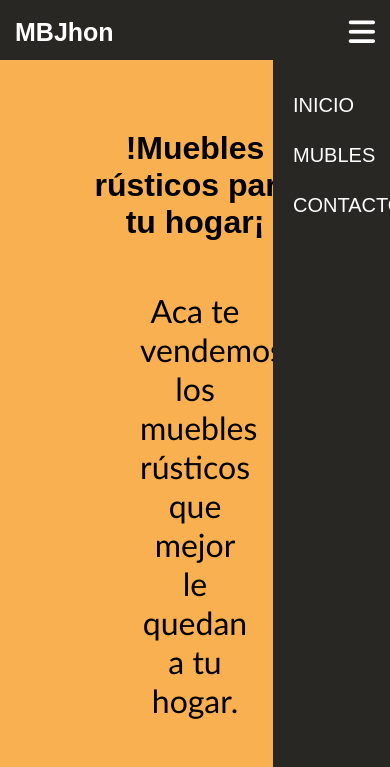
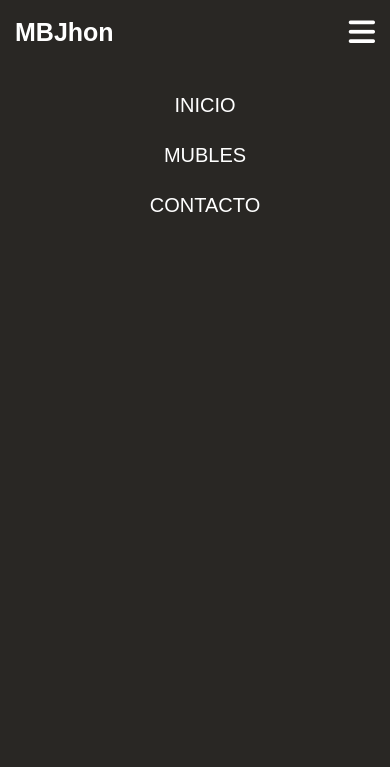
Before and after one commit to kevinn809/MBJhon, a plain HTML site: page index.html in a window 390 px wide. Both pictures are taken after a click on the button 361 px from the left and 32 px from the top of the page. Shown: the top 767 px of the page. Drawn offline with Linux system fonts and the light colour scheme.

Commit message:
Add files via upload

```diff
--- a/css/styles.css
+++ b/css/styles.css
@@ -179,14 +179,14 @@ body {
 
     .nav-menu {
         flex-direction: column ;
-        align-items: left;
+        align-items: center;
         margin: 0;
         background-color: rgb(41, 39, 36);
         position: fixed;
         left: 0;
         top: 60px;
         width: 100%;
-        padding: 20px 0;
+        padding: 20px 10px;
         height: calc(100% - 60px);
         overflow-y: auto;
         left: 100%;
@@ -209,7 +209,7 @@ body {
     }
 
     .nav-menu_visible {
-        left: 70%;
+        left: 0%;
     }
 
     .text{
```
